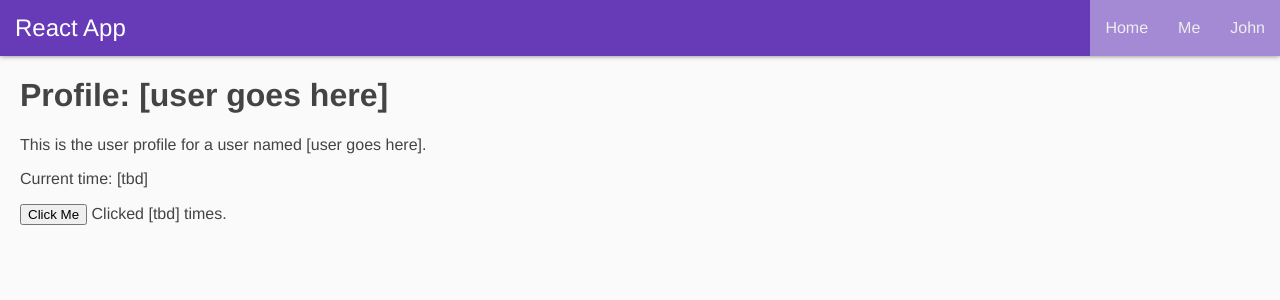
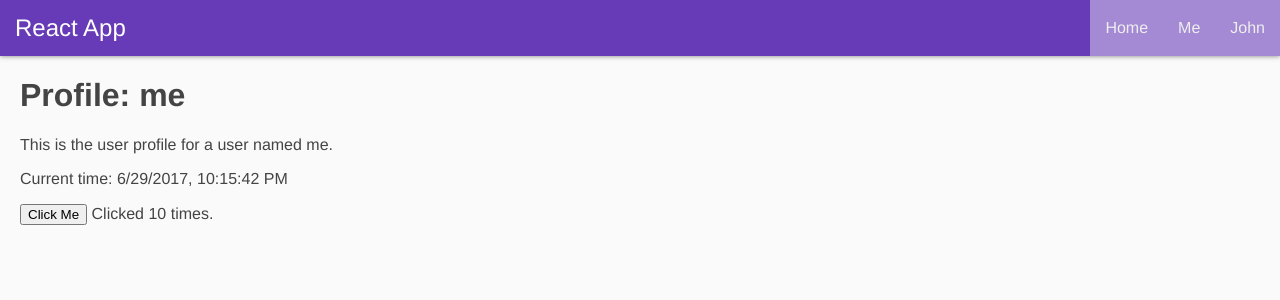
Before and after one commit to robbear/create-react-demos, a React (Create React App) app: page /profile in a window 1280 px wide. Shown: the top 300 px of the page. Built offline with nearby package versions, Linux system fonts and the light colour scheme.

Commit message:
More incremental work

```diff
--- a/src/components/App.js
+++ b/src/components/App.js
@@ -22,7 +22,7 @@ export default class App extends Component {
 				<Header />
 				<Switch>
   				<Route exact path="/" component={Home}/>
-  				<Route path="/profile/" user="me" component={Profile} />
+  				<Route exact path="/profile/" component={Profile} />
   				<Route path="/profile/:user" component={Profile} />
 				</Switch>
 			</div>
--- a/src/routes/profile/index.js
+++ b/src/routes/profile/index.js
@@ -2,10 +2,15 @@ import React, { Component } from 'react';
 import './style.css';
 
 export default class Profile extends Component {
-	state = {
-		time: Date.now(),
-		count: 10
-	};
+
+  constructor(props) {
+    super(props);
+    this.state = {
+      time: Date.now(),
+      count: 10,
+      user: props.match.params.user ? props.match.params.user : "me"
+    };
+  }
 
 	// gets called when this route is navigated to
 	componentDidMount() {
@@ -27,39 +32,20 @@ export default class Profile extends Component {
 		this.setState({ count: this.state.count+1 });
 	};
 
-	// Note: `user` comes from the URL, courtesy of our router
 	render() {
 		return (
 			<div className="profile">
-				<h1>Profile: [user goes here]</h1>
-				<p>This is the user profile for a user named [user goes here].</p>
+				<h1>Profile: {this.state.user}</h1>
+				<p>This is the user profile for a user named {this.state.user}.</p>
 
-				<div>Current time: [tbd]</div>
+				<div>Current time: {new Date(this.state.time).toLocaleString()}</div>
 
 				<p>
 					<button onClick={this.increment}>Click Me</button>
 					{' '}
-					Clicked [tbd] times.
+					Clicked {this.state.count} times.
 				</p>
 			</div>
 		);
 	}
-	/*
-	render({ user }, { time, count }) {
-		return (
-			<div class="profile">
-				<h1>Profile: {user}</h1>
-				<p>This is the user profile for a user named { user }.</p>
-
-				<div>Current time: {new Date(time).toLocaleString()}</div>
-
-				<p>
-					<button onClick={this.increment}>Click Me</button>
-					{' '}
-					Clicked {count} times.
-				</p>
-			</div>
-		);
-	}
-	*/
 }
```
